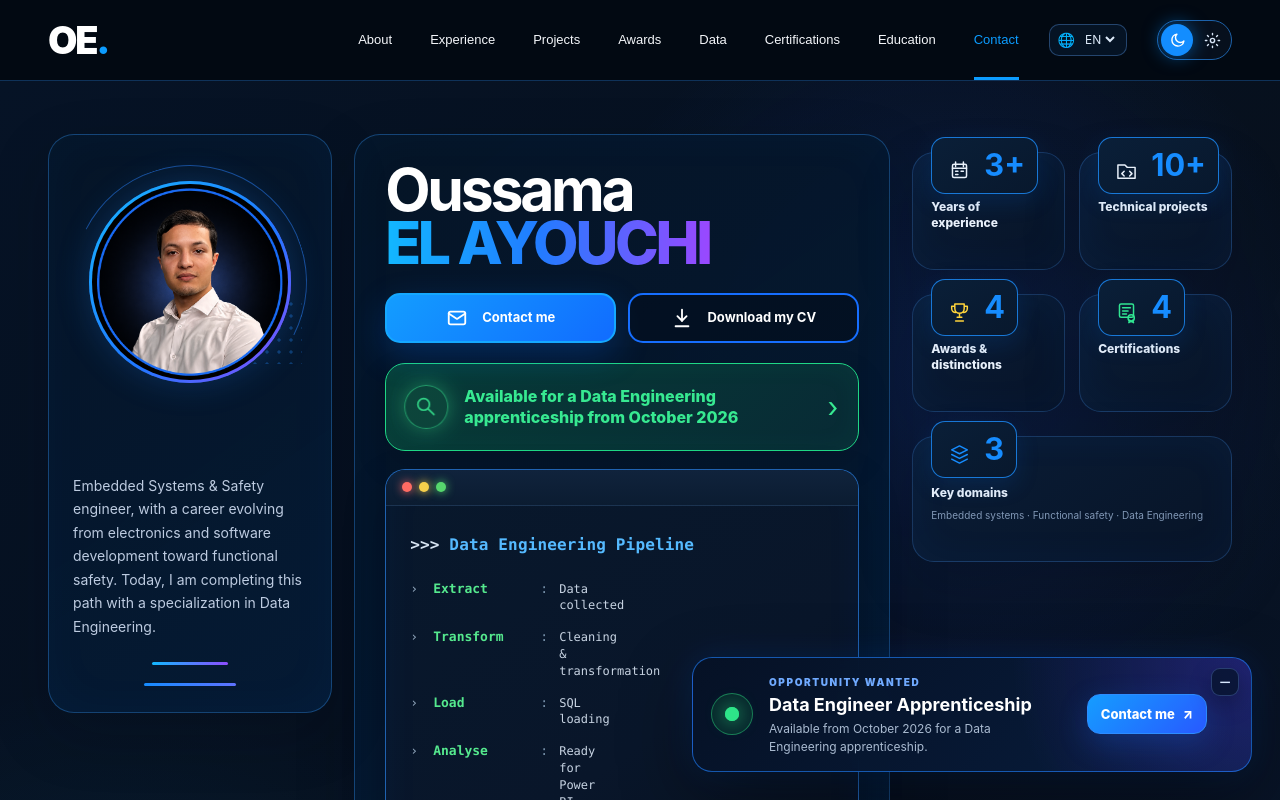
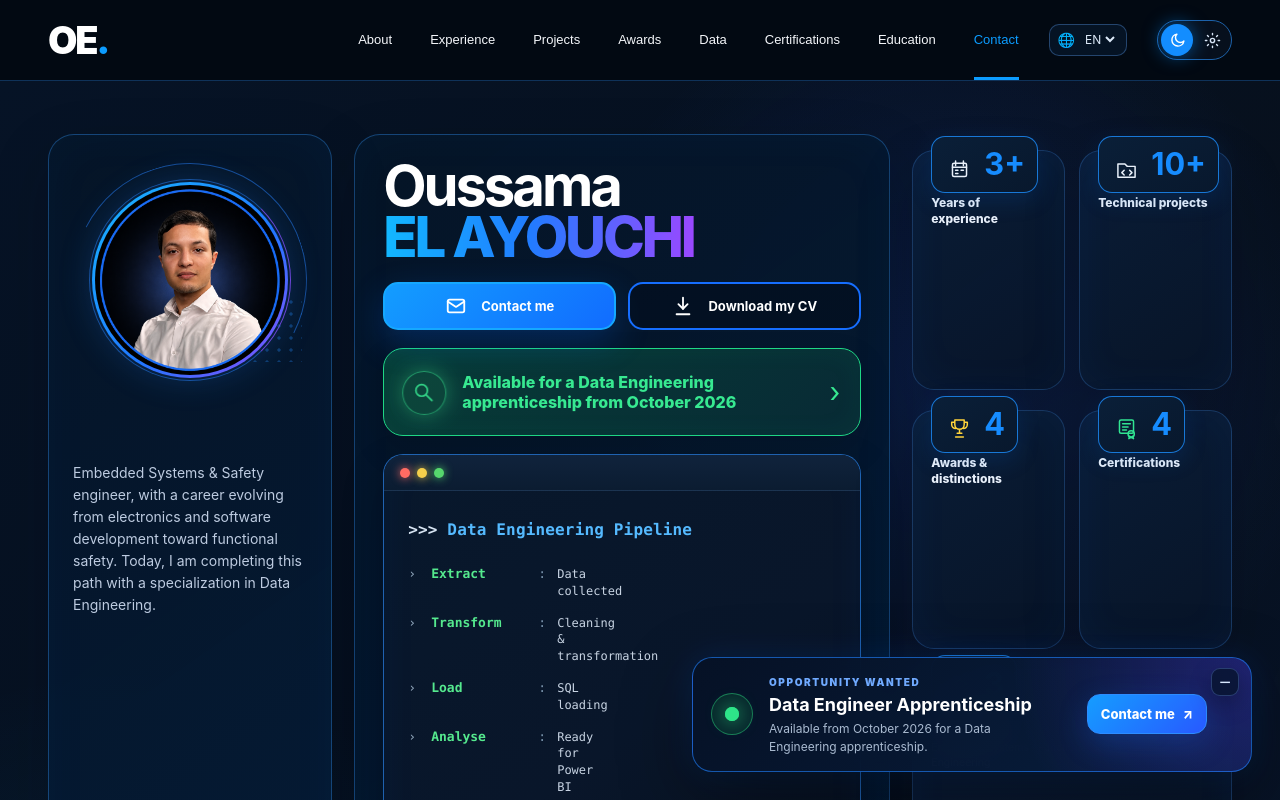
Before and after one commit to Oelayouchi/portfolio, a Next.js app: page / in a window 1280 px wide. Shown: the top 800 px of the page. Built offline with nearby package versions, Linux system fonts and the light colour scheme.

Commit message:
fix: align desktop hero columns and stabilize responsive heights

```diff
--- a/app/home-layout-fix.css
+++ b/app/home-layout-fix.css
@@ -7,19 +7,22 @@
 .homeHighlightIcon{display:grid;width:30px;height:30px;place-items:center;color:#168cff}.homeHighlightIcon svg{width:25px;height:25px}.homeHighlightBadge strong{margin:0!important;color:#168cff!important;font-size:clamp(30px,2.4vw,42px)!important;line-height:1!important}.homeHighlightLabel{display:block!important;white-space:normal!important;overflow-wrap:normal!important;word-break:normal!important}.homeHighlight-awards .homeHighlightIcon{color:#ffd43b}.homeHighlight-certifications .homeHighlightIcon{color:#31e592}.homeHighlight-domains .homeHighlightIcon{color:#168cff}
 
 @media(min-width:1181px){
-  .homeHeroMain{grid-template-columns:minmax(250px,24%) minmax(0,49%) minmax(275px,27%)!important;grid-auto-rows:auto!important}
+  .homeHeroMain{grid-template-columns:minmax(250px,24%) minmax(0,49%) minmax(275px,27%)!important;grid-auto-rows:1fr!important;align-items:stretch!important}
   .homeFusedHero{display:contents!important}
-  .homeFusedLeft,.homeFusedCopy,.homeHighlights{height:auto!important;min-height:0!important;align-self:start!important}
-  .homeFusedLeft{grid-column:1;display:flex!important;flex-direction:column!important;align-items:center!important;padding:30px 24px 26px!important;border:1px solid rgba(45,131,220,.42);border-radius:26px;background:linear-gradient(145deg,rgba(5,21,39,.98),rgba(5,27,54,.92));box-shadow:inset 0 0 50px rgba(28,131,255,.04),0 22px 60px rgba(1,10,24,.18)}
-  .homeFusedPortraitWrap{width:min(100%,330px)!important;max-width:330px!important;margin:0 auto!important}.homeFusedPortrait{width:86%!important;max-width:285px!important}.homeFusedIntro{display:flex!important;width:100%!important;max-width:320px!important;flex-direction:column!important;justify-content:flex-start!important;margin-top:18px!important;text-align:left!important}.homeFusedIntro .homeFusedLine{width:54px!important;height:3px!important;margin:0 0 14px!important}.homeFusedIntro .homeFusedRole{display:block!important;font-size:18px!important;letter-spacing:.08em!important}.homeFusedIntro p{margin:18px 0 0!important;color:#bdcbe0!important;font-size:14px!important;line-height:1.68!important}.homeFusedBottomLine{margin-top:24px!important}
-  .homeFusedCopy{grid-column:2;display:flex!important;min-width:0!important;flex-direction:column!important;align-items:flex-start!important;padding:28px 30px 26px!important;border:1px solid rgba(45,131,220,.42);border-radius:26px;background:linear-gradient(145deg,rgba(5,21,39,.98),rgba(5,27,54,.92));box-shadow:inset 0 0 50px rgba(28,131,255,.04),0 22px 60px rgba(1,10,24,.18)}
-  .homeFusedCopy h1{width:100%!important;margin:0!important;font-size:clamp(54px,4.6vw,78px)!important;line-height:.9!important}.homeFusedLast{white-space:nowrap!important}.homeFusedActions{display:flex!important;width:100%!important;flex-wrap:nowrap!important;gap:12px!important;margin-top:24px!important}.homeFusedActions .button{min-height:50px!important;flex:1 1 0!important;justify-content:center!important}.availabilityV2Wrap{width:100%!important;margin-top:22px!important;padding-top:0!important}
-  .homeHighlights{grid-column:3;display:grid!important;grid-template-columns:1fr 1fr!important;grid-template-rows:auto auto auto!important;gap:24px 14px!important;align-content:start!important;padding-top:18px!important}
-  .homeHighlightCard{position:relative!important;display:flex!important;min-height:118px!important;height:auto!important;flex-direction:column!important;align-items:flex-start!important;justify-content:flex-start!important;padding:42px 18px 16px!important;overflow:visible!important;border-radius:22px!important}
-  .homeHighlightCard:nth-child(5){grid-column:1/-1!important;min-height:126px!important;padding-top:44px!important}
-  .homeHighlightBadge{position:absolute!important;top:-16px!important;left:18px!important;transform:none!important}
+  .homeFusedLeft,.homeFusedCopy,.homeHighlights{height:100%!important;min-height:0!important;align-self:stretch!important}
+
+  .homeFusedLeft{grid-column:1;display:flex!important;flex-direction:column!important;align-items:center!important;padding:28px 24px 24px!important;border:1px solid rgba(45,131,220,.42);border-radius:26px;background:linear-gradient(145deg,rgba(5,21,39,.98),rgba(5,27,54,.92));box-shadow:inset 0 0 50px rgba(28,131,255,.04),0 22px 60px rgba(1,10,24,.18)}
+  .homeFusedPortraitWrap{width:min(100%,315px)!important;max-width:315px!important;margin:0 auto!important}.homeFusedPortrait{width:84%!important;max-width:270px!important}.homeFusedIntro{display:flex!important;width:100%!important;max-width:320px!important;flex:1!important;flex-direction:column!important;justify-content:flex-start!important;margin-top:14px!important;text-align:left!important}.homeFusedIntro .homeFusedLine{width:54px!important;height:3px!important;margin:0 0 12px!important}.homeFusedIntro .homeFusedRole{display:block!important;font-size:18px!important;letter-spacing:.08em!important}.homeFusedIntro p{margin:14px 0 0!important;color:#bdcbe0!important;font-size:14px!important;line-height:1.58!important}.homeFusedBottomLine{margin-top:auto!important;padding-top:0!important}
+
+  .homeFusedCopy{grid-column:2;display:flex!important;min-width:0!important;flex-direction:column!important;align-items:flex-start!important;padding:26px 28px 24px!important;border:1px solid rgba(45,131,220,.42);border-radius:26px;background:linear-gradient(145deg,rgba(5,21,39,.98),rgba(5,27,54,.92));box-shadow:inset 0 0 50px rgba(28,131,255,.04),0 22px 60px rgba(1,10,24,.18)}
+  .homeFusedCopy h1{width:100%!important;margin:0!important;font-size:clamp(52px,4.4vw,74px)!important;line-height:.9!important}.homeFusedLast{white-space:nowrap!important}.homeFusedActions{display:flex!important;width:100%!important;flex-wrap:nowrap!important;gap:12px!important;margin-top:20px!important}.homeFusedActions .button{min-height:48px!important;flex:1 1 0!important;justify-content:center!important}.homeFusedCopy>.availabilityV2Wrap{display:flex!important;width:100%!important;flex:1 1 auto!important;flex-direction:column!important;margin-top:18px!important;padding-top:0!important}
+
+  .homeHighlights{grid-column:3;display:grid!important;grid-template-columns:1fr 1fr!important;grid-template-rows:minmax(118px,1fr) minmax(118px,1fr) minmax(126px,1.08fr)!important;gap:20px 14px!important;align-content:stretch!important;padding-top:16px!important}
+  .homeHighlightCard{position:relative!important;display:flex!important;min-height:0!important;height:100%!important;flex-direction:column!important;align-items:flex-start!important;justify-content:flex-start!important;padding:40px 18px 14px!important;overflow:visible!important;border-radius:22px!important}
+  .homeHighlightCard:nth-child(5){grid-column:1/-1!important;padding-top:42px!important}
+  .homeHighlightBadge{position:absolute!important;top:-15px!important;left:18px!important;transform:none!important}
   .homeHighlightCard>.homeHighlightLabel{margin-top:4px!important;font-size:12px!important;font-weight:800!important;line-height:1.35!important;max-width:100%!important}
-  .homeHighlightCard small{margin-top:7px!important;font-size:10px!important;line-height:1.5!important;max-width:100%!important;white-space:normal!important;overflow-wrap:anywhere!important}
+  .homeHighlightCard small{margin-top:7px!important;font-size:10.5px!important;line-height:1.45!important;max-width:100%!important;white-space:normal!important;overflow-wrap:anywhere!important}
 }
 
 html[data-theme='light'] .homeFusedLeft,html[data-theme='light'] .homeFusedCopy{border-color:rgba(31,114,205,.22);background:linear-gradient(145deg,rgba(255,255,255,.98),rgba(239,247,255,.96));box-shadow:0 20px 55px rgba(57,88,120,.10)}html[data-theme='light'] .homeFusedIntro p{color:#53677e!important}html[data-theme='light'] .homeHighlightBadge{background:linear-gradient(145deg,#f8fbff,#eaf4ff);box-shadow:0 8px 22px rgba(40,110,180,.12)}
```
